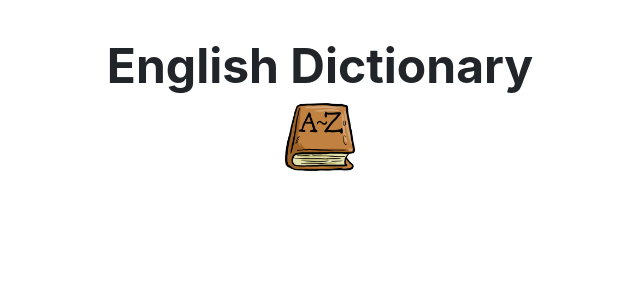
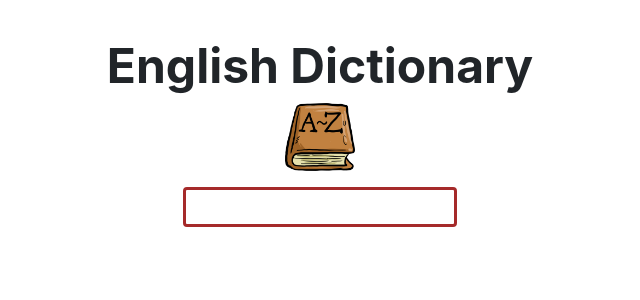
Before and after one commit to PopovMaja/project-dictionary, a React (Create React App) app: page / in a window 1280 px wide. Shown: the top 300 px of the page, without its empty margins (320-960 px from the left). Built offline with nearby package versions, Linux system fonts and the light colour scheme.

Commit message:
Search Engine added

```diff
--- a/src/App.js
+++ b/src/App.js
@@ -1,11 +1,17 @@
 import logo from "./logo.png";
 import "./App.css";
+import Dictionary from "./Dictionary";
 
 export default function App() {
   return (
     <div className="App">
-      <header className="App-header">English Dictionary</header>
-      <img src={logo} className="App-logo img-fluid" alt="logo" />
+      <div className="container">
+        <header className="App-header">English Dictionary</header>
+        <img src={logo} className="App-logo img-fluid" alt="logo" />
+        <main>
+          <Dictionary />
+        </main>
+      </div>
     </div>
   );
 }
--- /dev/null
+++ b/src/Dictionary.css
@@ -0,0 +1,9 @@
+.formKeyword {
+  text-align: center;
+}
+.inputKeyword {
+  border: 3px solid brown;
+  border-radius: 4px;
+  padding: 5px 10px;
+  margin-top: 15px;
+}
--- /dev/null
+++ b/src/Dictionary.js
@@ -0,0 +1,25 @@
+import React, { useState } from "react";
+import "./Dictionary.css";
+
+export default function Dictionary() {
+  let [keyword, setKeyword] = useState("");
+
+  function handleKeywordChange(event) {
+    setKeyword(event.target.value);
+  }
+  function search(event) {
+    event.preventDefault();
+    alert(`Searching for ${keyword} definiton`);
+  }
+  return (
+    <div className="Dictionary">
+      <form onSubmit={search} className="formKeyword">
+        <input
+          type="search"
+          onChange={handleKeywordChange}
+          className="inputKeyword"
+        />
+      </form>
+    </div>
+  );
+}
```
